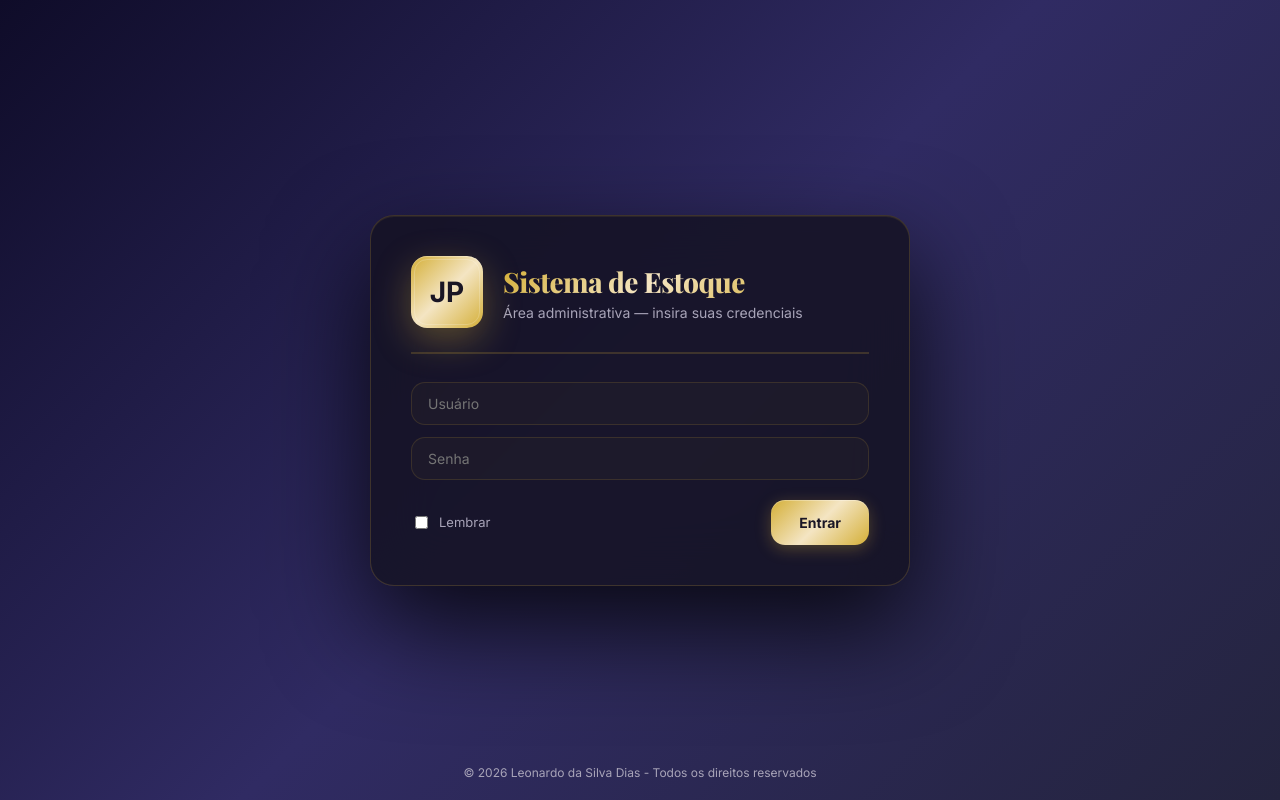
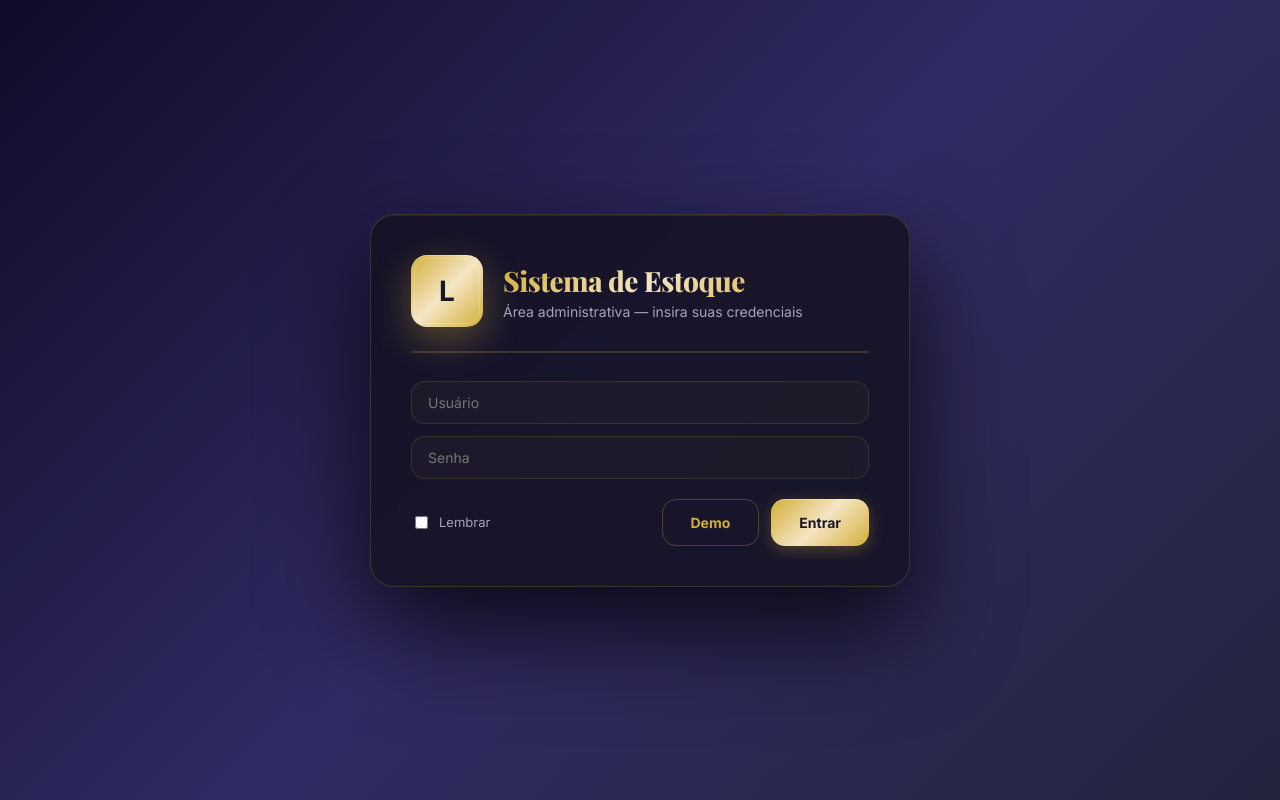
Before and after one commit to JP-LUPAS/estoque, a plain HTML site: page index.html in a window 1280 px wide. Drawn offline with nearby package versions, Linux system fonts and the light colour scheme.

Commit message:
Update index.html

```diff
--- a/index.html
+++ b/index.html
@@ -89,7 +89,7 @@ select option, select optgroup{background:#1a1625;color:var(--white);}
     <div id="login-box" style="width:540px;max-width:90vw;background:var(--panel);padding:40px;border-radius:24px;border:1px solid rgba(212,175,55,0.2);box-shadow:0 40px 100px rgba(0,0,0,0.8), inset 0 1px 0 rgba(212,175,55,0.1);color:var(--white);backdrop-filter:blur(30px)">
       <div style="display:flex;align-items:center;gap:20px;margin-bottom:28px;padding-bottom:24px;border-bottom:2px solid rgba(212,175,55,0.2)">
         <div style="width:72px;height:72px;border-radius:16px;background:var(--gold-gradient);display:flex;align-items:center;justify-content:center;font-weight:900;font-size:28px;color:#1a1625;box-shadow:0 12px 36px rgba(212,175,55,0.35), inset 0 1px 0 rgba(255,255,255,0.3);position:relative">
-          JP
+          L
           <div style="position:absolute;inset:3px;border-radius:13px;border:1px solid rgba(255,255,255,0.2);pointer-events:none"></div>
         </div>
         <div>
@@ -104,16 +104,12 @@ select option, select optgroup{background:#1a1625;color:var(--white);}
         <div style="display:flex;justify-content:space-between;align-items:center;margin-top:8px">
           <label style="display:flex;gap:8px;align-items:center;color:var(--muted);font-size:13px"><input id="remember" type="checkbox"> Lembrar</label>
           <div style="display:flex;gap:12px">
-
-
+            <button class="btn ghost" id="demoBtn" title="Entrar com demo">Demo</button>
             <button class="btn" id="loginBtn">Entrar</button>
           </div>
         </div>
 
       </div>
-    </div>
-    <div style="position:absolute;bottom:20px;left:50%;transform:translateX(-50%);color:var(--muted);font-size:12px;text-align:center">
-      © 2026 Leonardo da Silva Dias - Todos os direitos reservados
     </div>
   </div>
 
@@ -143,9 +139,6 @@ select option, select optgroup{background:#1a1625;color:var(--white);}
           <button id="exportSalesBtnSide" class="btn ghost">📤 Exportar Vendas</button>
           <button id="clearBtnSide" class="btn ghost">🔄 Resetar vendas/gastos</button>
           <button id="logoutBtn" class="btn ghost" style="margin-top:8px">🚪 Logout</button>
-        </div>
-        <div class="small muted" style="text-align:center;padding-top:12px;border-top:1px solid var(--glass-border);font-size:11px">
-          © 2026 Leonardo da Silva Dias<br>Todos os direitos reservados
         </div>
       </div>
     </aside>
```
